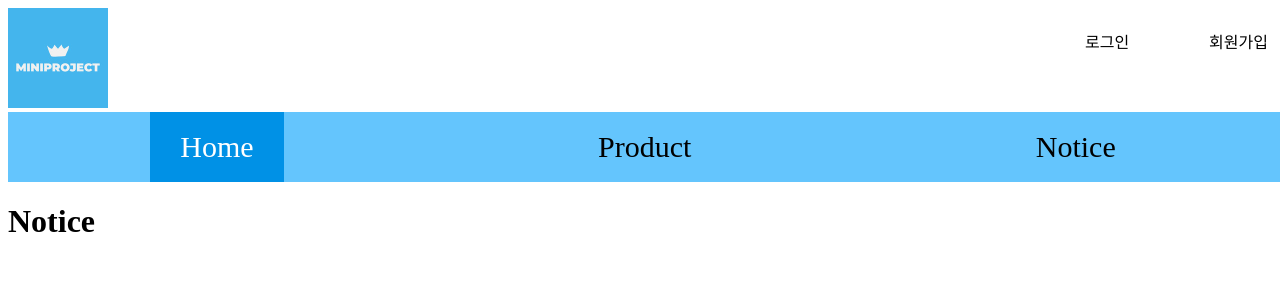
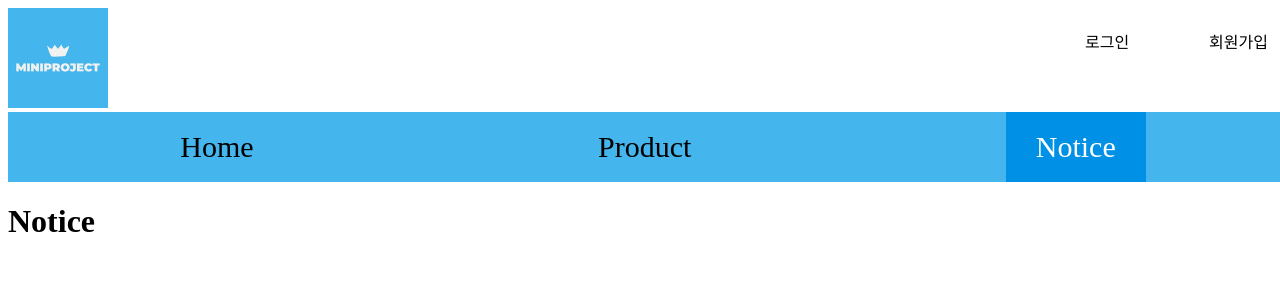
Before and after one commit to vlfh9405/miniProject, a React (Vite) app: page /notice in a window 1280 px wide. Shown: the top 300 px of the page. Built offline with nearby package versions, Linux system fonts and the light colour scheme.

Commit message:
네비 수정

```diff
--- a/src/App.jsx
+++ b/src/App.jsx
@@ -6,10 +6,12 @@ import Home from "./components/Home";
 import Product from "./components/Product";
 import Notice from "./components/Notice";
 import SignUp from "./components/SignUp";
+
+
+
 function App() {
   return (
    <div className='App'>
-
     <Routes>
       <Route path="/" element={<MainPage/>}>
         <Route path="/home" element = {<Home/>}/>
@@ -19,8 +21,6 @@ function App() {
       <Route path="/login" element={<Login/>} />
       <Route path="/signup" element={<SignUp/>} />
     </Routes>
-
-
    </div>
   )
 }
--- a/src/components/MainImg.jsx
+++ b/src/components/MainImg.jsx
@@ -6,7 +6,6 @@ import "../css/MainImg.css"
 
 import "slick-carousel/slick/slick.css";
 import "slick-carousel/slick/slick-theme.css";
-import React from "react";
 import Slider from "react-slick";
 
 
@@ -20,7 +19,6 @@ const MainImg = () => {
     speed: 500,
     slidesToShow: 1,
     slidesToScroll: 1,
-    draggable: false,
     autoplay: true,
     arrows: true,
   }
--- a/src/components/NavMenu.jsx
+++ b/src/components/NavMenu.jsx
@@ -1,23 +1,51 @@
 import "../css/NavMenu.css";
-import { useNavigate } from "react-router-dom";
+import { useNavigate, useLocation } from "react-router-dom";
+import { useState, useEffect } from "react";
+
 const NaviMenu = () => {
   const navigate = useNavigate();
-  const onClickHome = () =>{
-    navigate("/")
-  }
-  const onClickProduct = () => {
-    navigate("/product");
-  }
-  const onClickNotice = () =>{
-    navigate("/notice");
-  }
-  return(
+  const location = useLocation();
+
+  const getInitialMenu = () => {
+    if (location.pathname === "/product") return "product";
+    if (location.pathname === "/notice") return "notice";
+    return "home"; // 기본은 home
+  };
+
+  const [activeMenu, setActiveMenu] = useState(getInitialMenu);
+
+  useEffect(() => {
+    // 경로가 바뀔 때 메뉴 상태 업데이트 (뒤로가기 등도 반영)
+    setActiveMenu(getInitialMenu());
+  }, [location.pathname]);
+
+  const handleClick = (menu) => {
+    setActiveMenu(menu);
+    navigate(`/${menu === "home" ? "" : menu}`);
+  };
+
+  return (
     <div className="NavMenu">
-        <div className="action" onClick={onClickHome}>Home</div>
-        <div onClick={onClickProduct}>Product</div>
-        <div onClick={onClickNotice}>Notice</div>
+      <div
+        className={activeMenu === "home" ? "action" : ""}
+        onClick={() => handleClick("home")}
+      >
+        Home
+      </div>
+      <div
+        className={activeMenu === "product" ? "action" : ""}
+        onClick={() => handleClick("product")}
+      >
+        Product
+      </div>
+      <div
+        className={activeMenu === "notice" ? "action" : ""}
+        onClick={() => handleClick("notice")}
+      >
+        Notice
+      </div>
     </div>
-  )
-}
+  );
+};
 
 export default NaviMenu;
--- a/src/css/HomeItem.css
+++ b/src/css/HomeItem.css
@@ -5,6 +5,7 @@
   border: 1px solid rgb(220,220,220);
   margin-left: 14px;
   margin-bottom: 20px;
+  background-color: rgb(68 181 237);
 }
 .HomeItem:hover{
   box-shadow: rgb(209, 208, 208) 5px 5px 10px;
--- a/src/css/NavMenu.css
+++ b/src/css/NavMenu.css
@@ -1,6 +1,6 @@
 .NavMenu{
   width: 100%;
-  background-color: rgb(100, 197, 253);
+  background-color:rgb(68 181 237);
   display: flex;
   height: 70px;
   justify-content: space-around;
```
